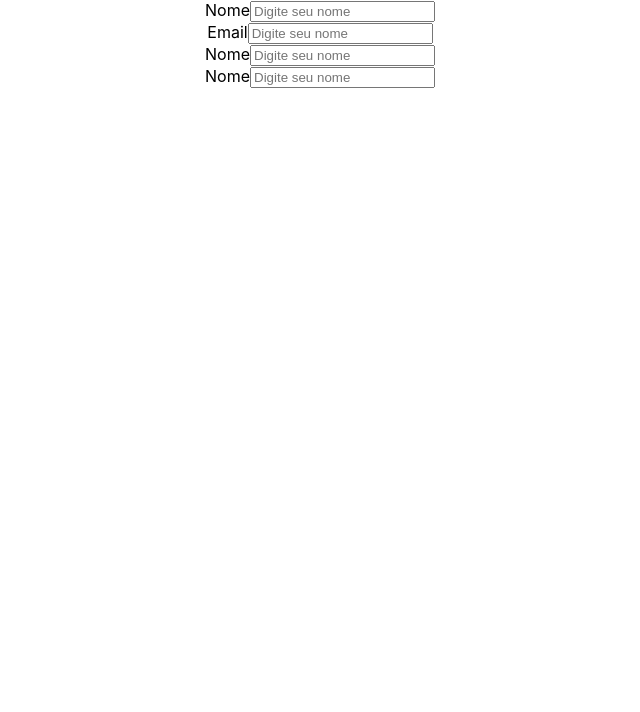
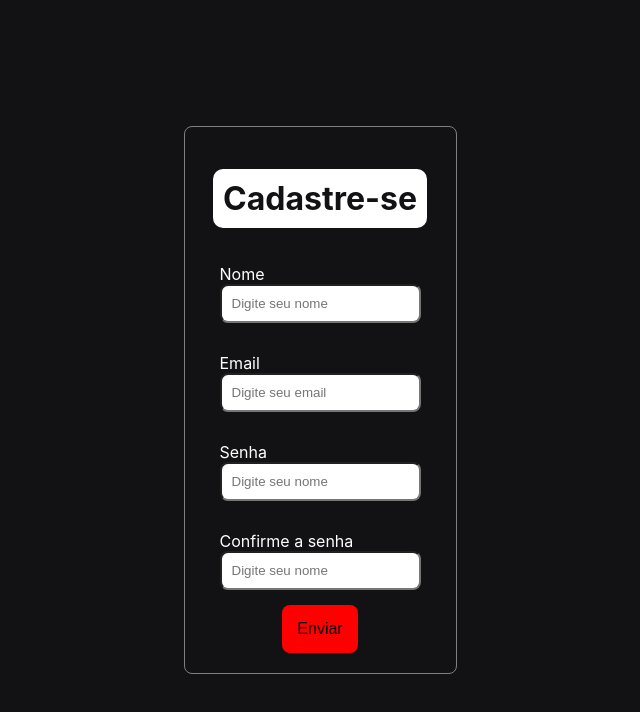
Before and after one commit to giankaz/projeto-domingo-no-sabado, a React (Create React App) app: page /register in a window 1280 px wide. Shown: the top 712 px of the page, without its empty margins (320-960 px from the left). Built offline with nearby package versions, Linux system fonts and the light colour scheme.

Commit message:
feat: styles adjustments

```diff
--- a/src/pages/Register/index.jsx
+++ b/src/pages/Register/index.jsx
@@ -1,5 +1,5 @@
-import React from 'react';
-import { FormStyles } from './styles';
+import React          from 'react';
+import { Container, FormStyles } from './styles';
 
 export default function Register({ authenticated, setAuthenticated }) {
 
@@ -8,27 +8,44 @@ export default function Register({ authenticated, setAuthenticated }) {
   // });
 
   return (
-    <>
+    <Container>
 
       <FormStyles>
+        <h1> Cadastre-se </h1>
         <label>
           Nome
-          <input type="text" name="name" placeholder='Digite seu nome' />
+          <input
+            type="text"
+            name="name"
+            placeholder='Digite seu nome'
+          />
         </label>
         <label>
           Email
-          <input type="text" name="name" placeholder='Digite seu nome' />
+          <input
+            type="text"
+            name="email"
+            placeholder='Digite seu email'
+          />
         </label>
         <label>
-          Nome
-          <input type="text" name="name" placeholder='Digite seu nome' />
+          Senha
+          <input
+            type="password"
+            name="password"
+            placeholder='Digite seu nome'
+          />
         </label>
         <label>
-          Nome
-          <input type="text" name="name" placeholder='Digite seu nome' />
+          Confirme a senha
+          <input
+            type="password"
+            name="confirmPassword"
+            placeholder='Digite seu nome'
+          />
         </label>
+        <button> Enviar </button>
       </FormStyles>
-
-    </>
+    </Container>
   );
 };
--- a/src/pages/Register/styles.js
+++ b/src/pages/Register/styles.js
@@ -1,4 +1,16 @@
 import styled from "styled-components";
+
+export const Container = styled.main`
+
+  display: flex;
+  flex-direction: column;
+  justify-content:center ;
+  align-items: center;
+  height: 100vh;
+
+  background-color: #121214;
+
+`
 
 export const FormStyles = styled.form`
 
@@ -7,5 +19,38 @@ export const FormStyles = styled.form`
   align-items: center;
   flex-direction: column;
 
+  border: solid 1px grey;
+  padding: 20px;
+  border-radius: 8px;
+
+  h1 {
+    color: #121214;
+    background-color: #fff;
+    padding: 10px;
+    border-radius: 10px;
+  }
+
+  label {
+    color: #fff;
+    padding: 15px;
+    text-align: left;
+    font-size: 1rem;
+  }
+
+  input {
+    display: flex;
+    flex-direction: column;
+    padding: 10px;
+    border-radius: 8px;
+  }
+
+  button {
+    border: none;
+    padding: 15px;
+    border-radius: 8px;
+    font-size: 1rem;
+    background-color: red;
+    cursor: pointer;
+  }
 
 `
```
